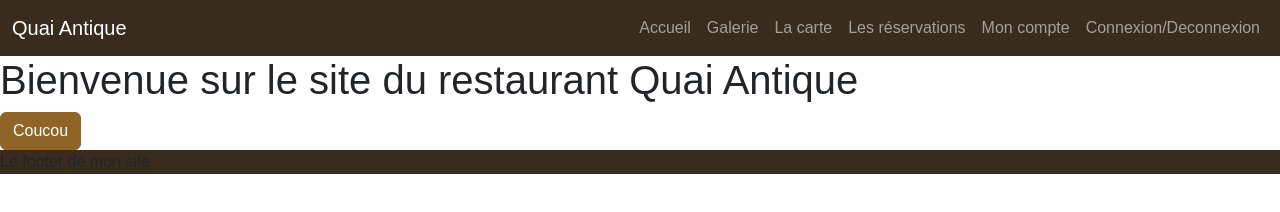
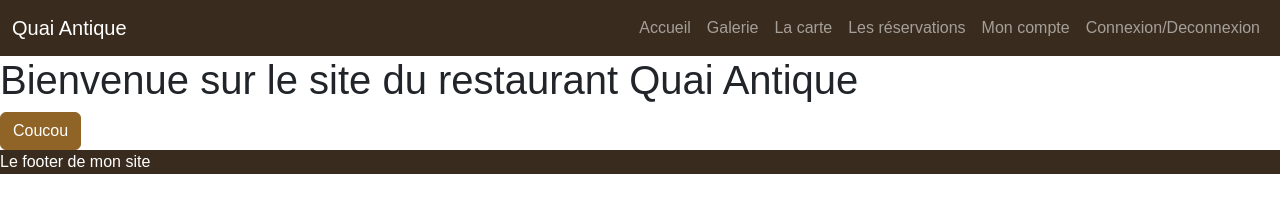
Before and after one commit to ChatelardDaniel/QuaiAntiqueRestaurantFront, a website with bundled scripts: page index.html in a window 1280 px wide. Built offline with nearby package versions, Linux system fonts and the light colour scheme; files whose address does not match are found by name; a web font is replaced by a local one.

Commit message:
Mettre le texte du foter en blanc

```diff
--- a/index.html
+++ b/index.html
@@ -50,7 +50,7 @@
         <!-- Le contenu de la page sera injectée ici -->
     </main>
 
-    <footer class="bg-dark">
+    <footer class="bg-dark text-white">
         Le footer de mon site
     </footer>
     <!-- type="module" pour importer les fichiers JS, src="Router/router.js pour inclure le système de routage" -->
```
